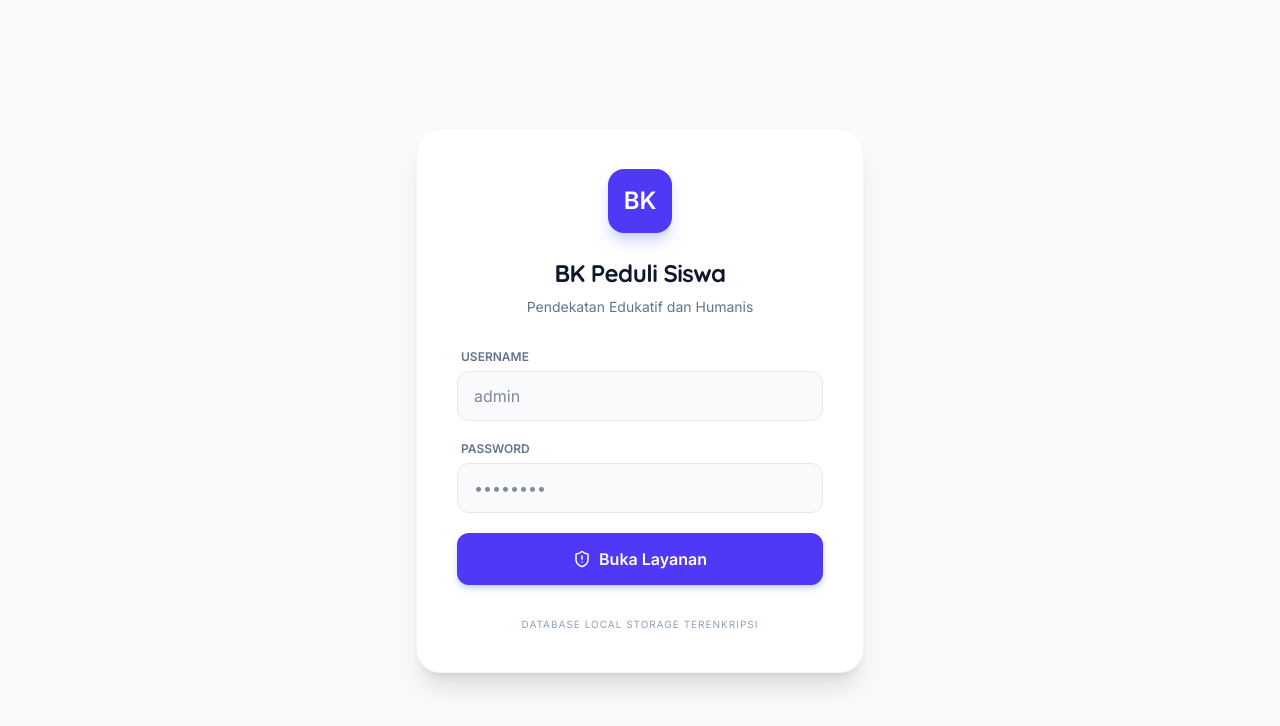
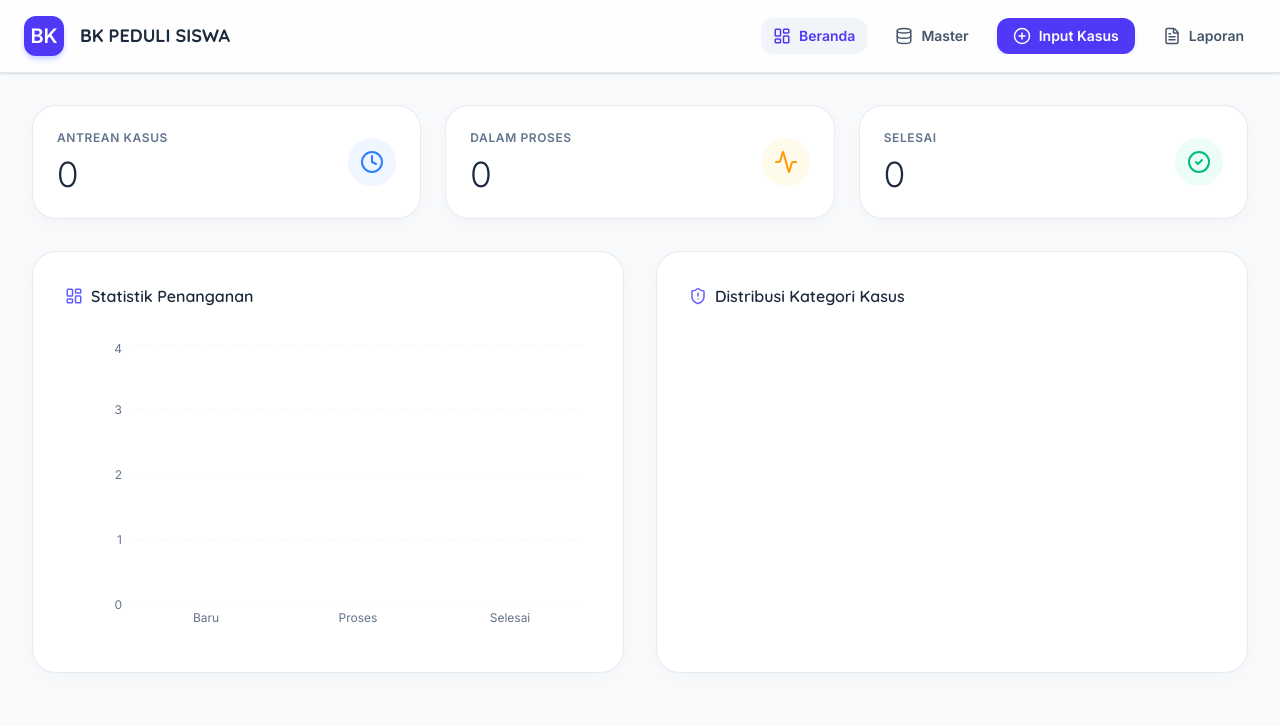
Before and after one commit to wiwikismiati61-sudo/BK-Peduli-siswa, a React (Vite) app: page / in a window 1280 px wide. Shown: the top 726 px of the page. Built offline with nearby package versions, Linux system fonts and the light colour scheme.

Commit message:
feat: Remove logout functionality and login state
This change removes the logout button and the isLoggedIn state from the main App component. The application now assumes a logged-in state and focuses on core functionality management.

```diff
--- a/App.tsx
+++ b/App.tsx
@@ -4,7 +4,6 @@ import {
   Database,
   PlusCircle,
   FileText,
-  LogOut,
   ShieldAlert,
   Activity,
   CheckCircle2,
@@ -50,8 +49,7 @@ import {
 const Navbar: React.FC<{
   currentPage: Page;
   onPageChange: (p: Page) => void;
-  onLogout: () => void;
-}> = ({ currentPage, onPageChange, onLogout }) => (
+}> = ({ currentPage, onPageChange }) => (
   <nav className="sticky top-0 z-50 bg-white/80 backdrop-blur-xl border-b border-slate-200 px-6 py-4 flex justify-between items-center shadow-sm">
     <div className="flex items-center gap-4">
       <div className="w-10 h-10 bg-indigo-600 rounded-xl flex items-center justify-center text-white font-bold text-xl shadow-md shadow-indigo-200">
@@ -87,18 +85,11 @@ const Navbar: React.FC<{
       >
         <FileText size={18} /> <span className="hidden sm:inline">Laporan</span>
       </button>
-      <button
-        onClick={onLogout}
-        className="px-3 py-2 rounded-xl text-red-500 hover:bg-red-50 transition flex items-center gap-2"
-      >
-        <LogOut size={18} /> <span className="hidden sm:inline">Keluar</span>
-      </button>
     </div>
   </nav>
 );
 
 const App: React.FC = () => {
-  const [isLoggedIn, setIsLoggedIn] = useState(false);
   const [currentPage, setCurrentPage] = useState<Page>("dashboard");
   const [dbState, setDbState] = useState<DatabaseState>({
     siswa: [],
@@ -107,8 +98,6 @@ const App: React.FC = () => {
     kasus: [],
   });
   const [editingCase, setEditingCase] = useState<CaseRecord | null>(null);
-  const [loginCreds, setLoginCreds] = useState({ user: "", pass: "" });
-  const [loginError, setLoginError] = useState(false);
   const [aiAnalysis, setAiAnalysis] = useState<any>(null);
   const [isAiLoading, setIsAiLoading] = useState(false);
 
@@ -131,23 +120,6 @@ const App: React.FC = () => {
     const guru_bk = await dbService.getAll<Teacher>("guru_bk");
     const kasus = await dbService.getAll<CaseRecord>("kasus");
     setDbState({ siswa, wali_kelas, guru_bk, kasus });
-  };
-
-  const handleLogin = (e: React.FormEvent) => {
-    e.preventDefault();
-    if (loginCreds.user === "admin" && loginCreds.pass === "admin123") {
-      setIsLoggedIn(true);
-      setLoginError(false);
-    } else {
-      setLoginError(true);
-    }
-  };
-
-  const handleLogout = () => {
-    if (confirm("Yakin ingin keluar?")) {
-      setIsLoggedIn(false);
-      setCurrentPage("dashboard");
-    }
   };
 
   const handleCaseSubmit = async (record: Omit<CaseRecord, "created_at">) => {
@@ -201,72 +173,6 @@ const App: React.FC = () => {
   };
 
   // Views
-  if (!isLoggedIn) {
-    return (
-      <div className="fixed inset-0 z-[100] flex items-center justify-center p-4 bg-slate-50">
-        <div className="bg-white w-full max-w-md rounded-3xl shadow-xl p-10 border border-slate-100">
-          <div className="text-center mb-8">
-            <div className="w-16 h-16 bg-indigo-600 rounded-2xl mx-auto mb-6 flex items-center justify-center text-white text-2xl font-bold shadow-lg shadow-indigo-200">
-              BK
-            </div>
-            <h2 className="text-2xl font-bold text-slate-900 tracking-tight">
-              BK Peduli Siswa
-            </h2>
-            <p className="text-slate-500 text-sm mt-2">
-              Pendekatan Edukatif dan Humanis
-            </p>
-          </div>
-          <form onSubmit={handleLogin} className="space-y-5">
-            <div className="space-y-1.5">
-              <label className="block text-xs font-semibold uppercase text-slate-500 ml-1">
-                Username
-              </label>
-              <input
-                type="text"
-                required
-                className="w-full px-4 py-3 rounded-xl border border-slate-200 bg-slate-50 focus:ring-2 focus:ring-indigo-500 focus:border-indigo-500 outline-none transition-all"
-                placeholder="admin"
-                value={loginCreds.user}
-                onChange={(e) =>
-                  setLoginCreds({ ...loginCreds, user: e.target.value })
-                }
-              />
-            </div>
-            <div className="space-y-1.5">
-              <label className="block text-xs font-semibold uppercase text-slate-500 ml-1">
-                Password
-              </label>
-              <input
-                type="password"
-                required
-                className="w-full px-4 py-3 rounded-xl border border-slate-200 bg-slate-50 focus:ring-2 focus:ring-indigo-500 focus:border-indigo-500 outline-none transition-all"
-                placeholder="••••••••"
-                value={loginCreds.pass}
-                onChange={(e) =>
-                  setLoginCreds({ ...loginCreds, pass: e.target.value })
-                }
-              />
-            </div>
-            {loginError && (
-              <div className="text-red-500 text-xs font-medium text-center bg-red-50 py-2 rounded-lg">
-                Username atau Password salah!
-              </div>
-            )}
-            <button
-              type="submit"
-              className="w-full bg-indigo-600 text-white py-3.5 rounded-xl font-semibold hover:bg-indigo-700 transition duration-200 mt-2 shadow-md shadow-indigo-200 flex items-center justify-center gap-2"
-            >
-              <ShieldAlert size={18} /> Buka Layanan
-            </button>
-          </form>
-          <p className="text-center text-[10px] text-slate-400 mt-8 uppercase tracking-widest font-medium">
-            Database Local Storage Terenkripsi
-          </p>
-        </div>
-      </div>
-    );
-  }
-
   return (
     <div className="min-h-screen pb-20">
       <Navbar
@@ -277,7 +183,6 @@ const App: React.FC = () => {
           }
           setCurrentPage(p);
         }}
-        onLogout={handleLogout}
       />
 
       <main className="max-w-7xl mx-auto p-4 md:p-8">
```
